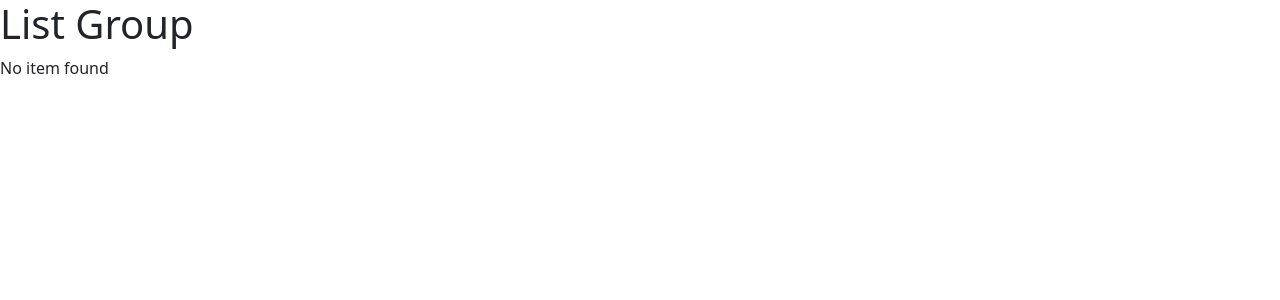
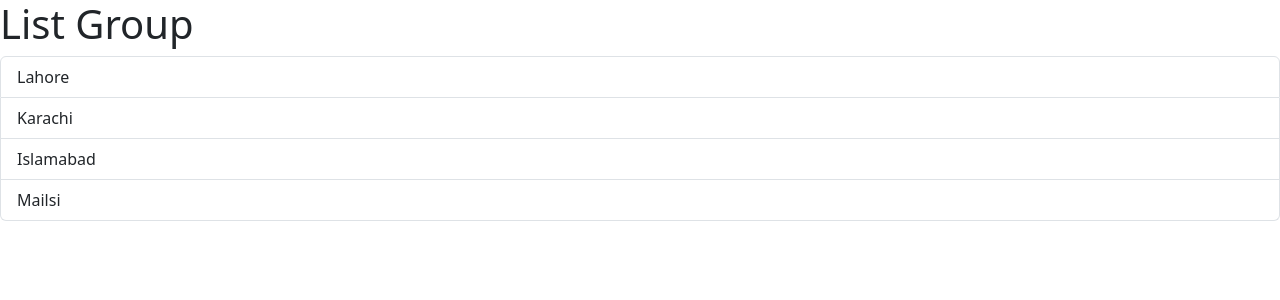
Before and after one commit to codewithghani/react-fundamentals, a React (Vite) app: page / in a window 1280 px wide. Shown: the top 300 px of the page. Built offline with nearby package versions, Linux system fonts and the light colour scheme.

Commit message:
conditional rendering

```diff
--- a/src/components/ListGroup.tsx
+++ b/src/components/ListGroup.tsx
@@ -1,13 +1,22 @@
+import { useState } from "react";
 function ListGroup() {
   const Items = ["Lahore", "Karachi", "Islamabad", "Mailsi"];
-  Items.length = 0;
+  const [selectedIndex, setSelectedItem] = useState(-1);
   return (
     <>
       <h1>List Group</h1>
       {Items.length === 0 && <p>No item found</p>}
       <ul className="list-group">
-        {Items.map((item) => (
-          <li key={item} className="list-group-item">
+        {Items.map((item, index) => (
+          <li
+            key={item}
+            className={
+              selectedIndex === index
+                ? "list-group-item active"
+                : "list-group-item"
+            }
+            onClick={() => setSelectedItem(index)}
+          >
             {item}
           </li>
         ))}
```
